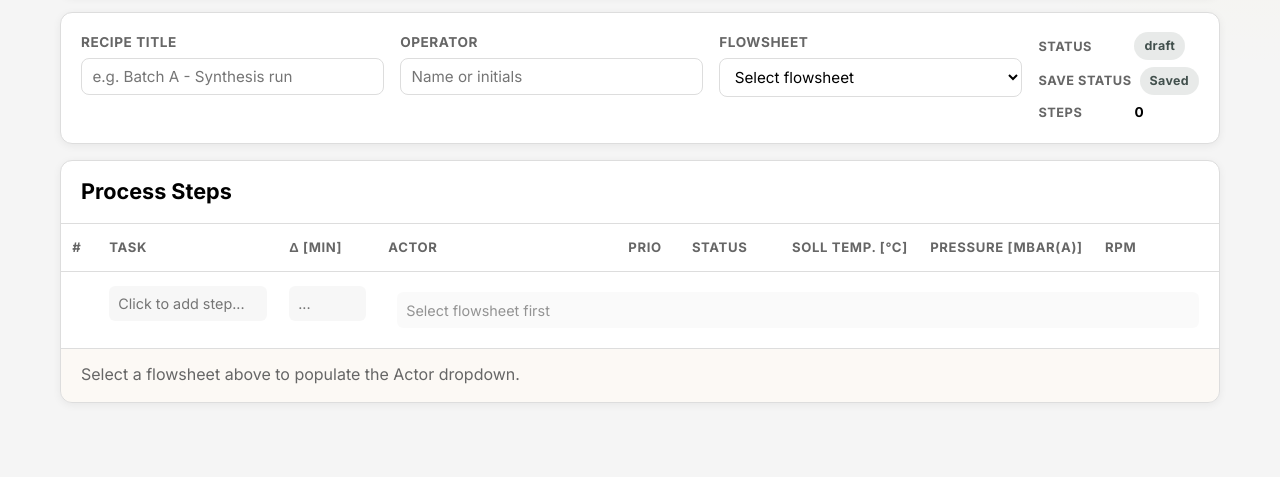
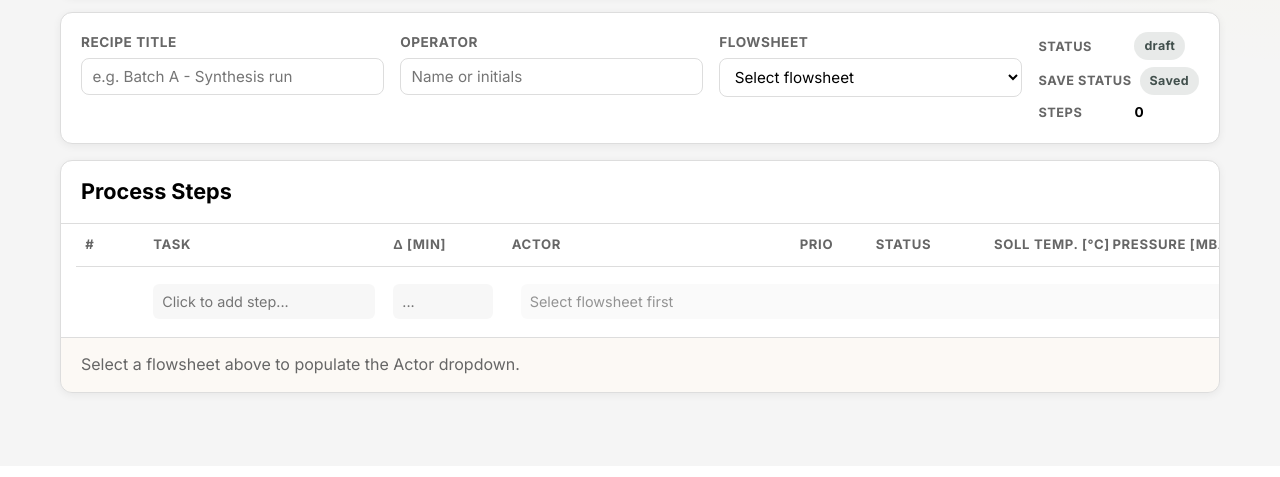
Before and after one commit to SkyTurtle-coder/reactor_ctrl, a Flask app: page /recipes in a window 1280 px wide. Shown: the part 356-833 px from the top of the page. After the commit the page ends 755 px from the top, so only its background shows below. Run offline with Flask 3, Linux system fonts and the light colour scheme; the visitor is signed in with stand-in values (Sample User, id 1); data that the repository does not hold is empty; parts of the project's set-up code (start-up, migrations or seed data) failed here and were passed over.

Commit message:
Improve recipe step table layout

```diff
--- a/static/css/app.css
+++ b/static/css/app.css
@@ -3101,40 +3101,57 @@ html[data-theme="dark"] textarea {
     overflow: hidden;
 }
 
+.recipe-steps-scroll {
+    width: 100%;
+    overflow-x: auto;
+    scrollbar-gutter: stable both-edges;
+}
+
 .recipe-table {
-    min-width: 900px;
+    min-width: 1280px;
+    table-layout: fixed;
+}
+
+.recipe-table th,
+.recipe-table td {
+    padding: 0.68rem 0.58rem;
+    vertical-align: middle;
 }
 
 .recipe-col-num {
-    width: 2.5rem;
-    text-align: center;
-}
-
-.recipe-col-task {
-    min-width: 180px;
-}
-
-.recipe-col-actor {
-    min-width: 240px;
-}
-
-.recipe-col-priority {
     width: 4.25rem;
     text-align: center;
 }
 
+.recipe-col-task {
+    width: 15rem;
+}
+
+.recipe-col-actor {
+    width: 18rem;
+}
+
+.recipe-col-priority {
+    width: 4.75rem;
+    text-align: center;
+}
+
 .recipe-col-status {
-    width: 7rem;
+    width: 7.4rem;
     text-align: center;
 }
 
 .recipe-col-num-val {
-    width: 7rem;
+    width: 7.4rem;
     white-space: nowrap;
 }
 
+.recipe-col-pressure {
+    width: 8.6rem;
+}
+
 .recipe-col-del {
-    width: 2.5rem;
+    width: 3.4rem;
 }
 
 .recipe-num-cell {
--- a/templates/recipes.html
+++ b/templates/recipes.html
@@ -98,19 +98,19 @@
         <div class="card-header">
             <h2>Process Steps</h2>
         </div>
-        <div class="table-responsive">
+        <div class="table-responsive recipe-steps-scroll">
             <table class="table recipe-table" id="recipe-table">
                 <thead>
                     <tr>
                         <th class="recipe-col-num">#</th>
                         <th class="recipe-col-task">Task</th>
-                        <th class="recipe-col-num-val">&Delta; [min]</th>
+                        <th class="recipe-col-num-val recipe-col-delta">&Delta; [min]</th>
                         <th class="recipe-col-actor">Actor</th>
                         <th class="recipe-col-priority">Prio</th>
                         <th class="recipe-col-status">Status</th>
-                        <th class="recipe-col-num-val">Soll Temp. [&deg;C]</th>
-                        <th class="recipe-col-num-val">Pressure [mBar(A)]</th>
-                        <th class="recipe-col-num-val">RPM</th>
+                        <th class="recipe-col-num-val recipe-col-temp">Soll Temp. [&deg;C]</th>
+                        <th class="recipe-col-num-val recipe-col-pressure">Pressure [mBar(A)]</th>
+                        <th class="recipe-col-num-val recipe-col-rpm">RPM</th>
                         <th class="recipe-col-del"></th>
                     </tr>
                 </thead>
```
Also changed, not shown: other parts of static/css/app.css (+63 -17 lines), static/js/recipes.js (+13 -11 lines), tests/test_recipe_editor.py (+7 -0 lines).
